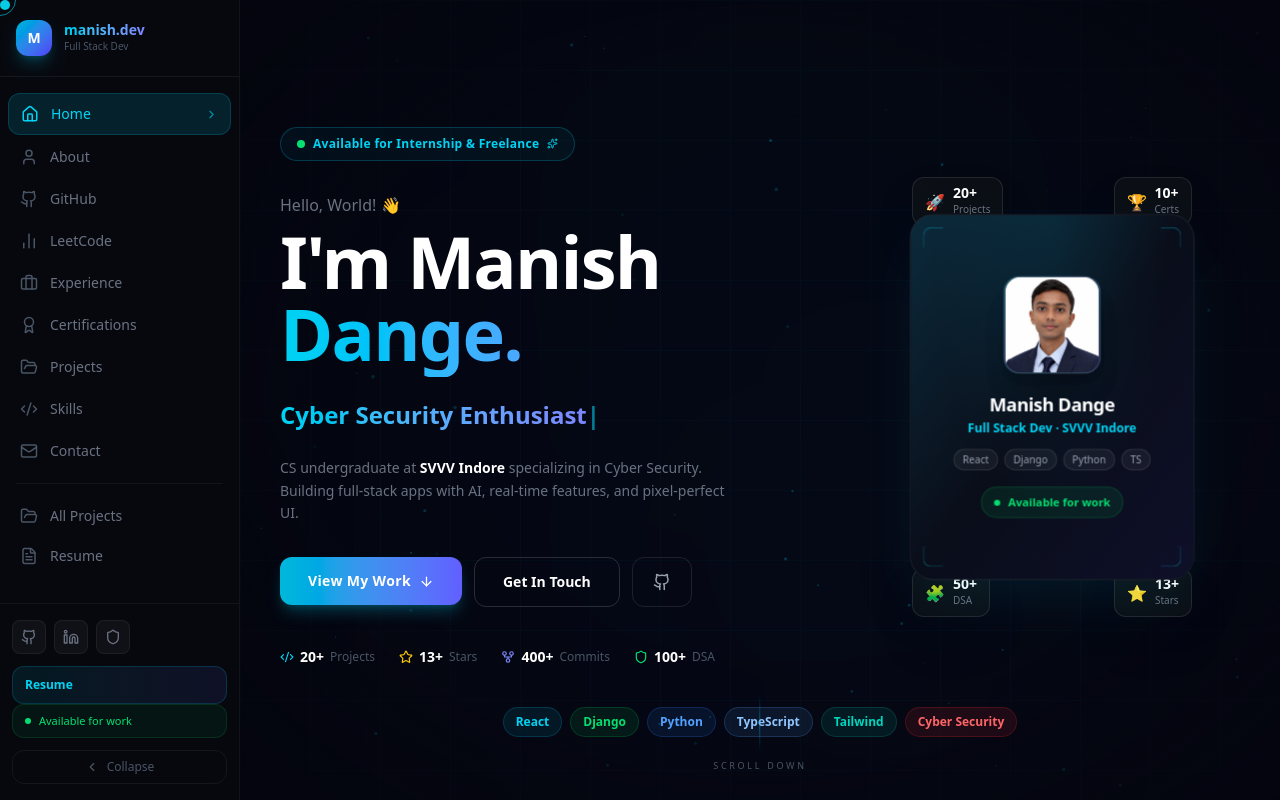
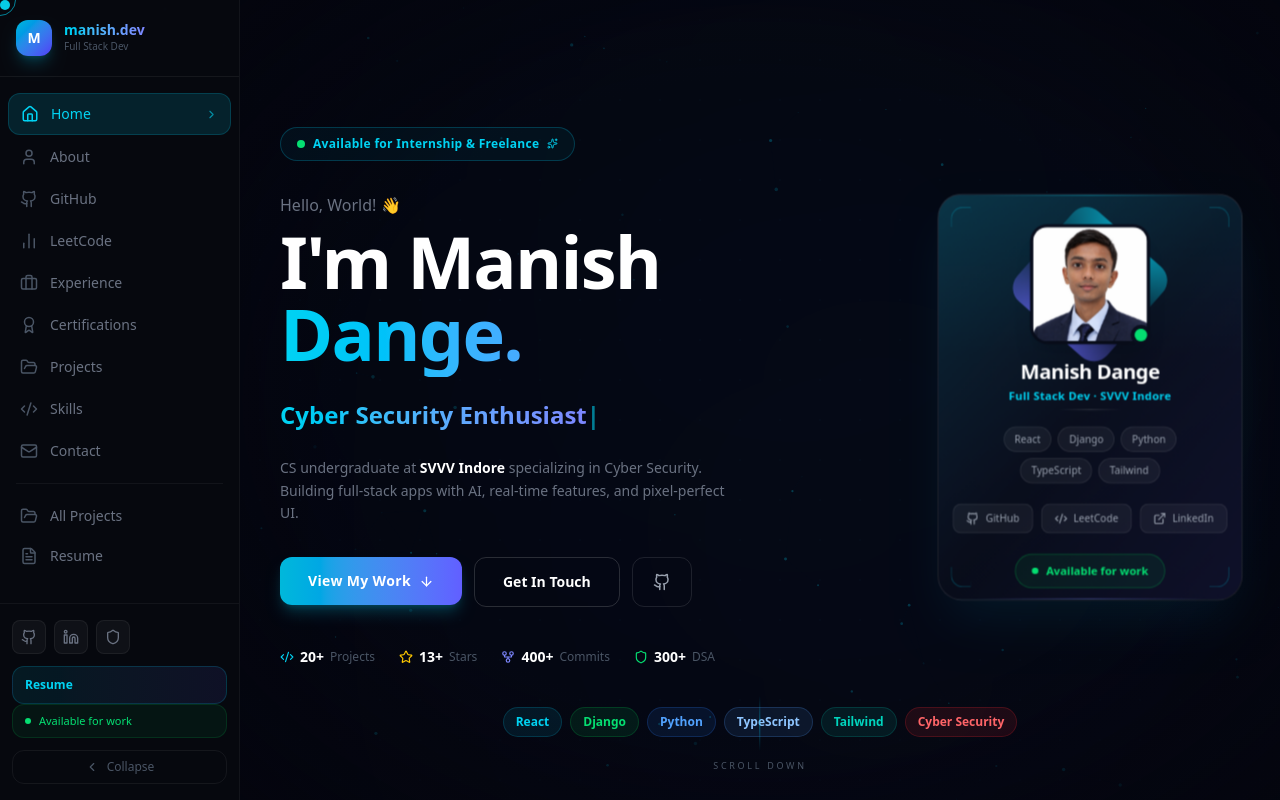
Before and after one commit to manish780386/Portfolio, a React (Vite) app: page / in a window 1280 px wide. Shown: the top 800 px of the page. Built offline with nearby package versions, Linux system fonts and the light colour scheme.

Commit message:
update hero page

```diff
--- a/src/sections/Hero.jsx
+++ b/src/sections/Hero.jsx
@@ -1,9 +1,7 @@
 import React, { useState, useEffect, useRef } from "react";
-import { motion, useScroll, useTransform, useMotionValue, useSpring } from "framer-motion";
+import { motion, useScroll, useTransform, useMotionValue, useSpring, AnimatePresence } from "framer-motion";
 import { Link } from "react-scroll";
-import { Github, ArrowDown, Sparkles, Code2, Shield, Star, GitFork } from "lucide-react";
-// ── REPLACE THIS with your real photo import:
-// import myPhoto from "../assets/photo.jpg";
+import { Github, ArrowDown, Sparkles, Code2, Shield, Star, GitFork, ExternalLink } from "lucide-react";
 import manish from "../assets/manish.png";
 
 /* ─── TYPEWRITER ─── */
@@ -63,20 +61,35 @@
   const y = useMotionValue(0);
   const rotateX = useSpring(useTransform(y, [-0.5, 0.5], [8, -8]), { stiffness: 260, damping: 26 });
   const rotateY = useSpring(useTransform(x, [-0.5, 0.5], [-8, 8]), { stiffness: 260, damping: 26 });
-
   const onMove = (e) => {
     const r = ref.current.getBoundingClientRect();
     x.set((e.clientX - r.left) / r.width - 0.5);
     y.set((e.clientY - r.top) / r.height - 0.5);
   };
   const reset = () => { x.set(0); y.set(0); };
-
   return (
     <motion.div ref={ref} onMouseMove={onMove} onMouseLeave={reset}
       style={{ rotateX, rotateY, transformStyle: "preserve-3d" }} className={className}>
       {children}
     </motion.div>
   );
+}
+
+/* ─── ANIMATED COUNTER ─── */
+function AnimCounter({ to, suffix = "" }) {
+  const [val, setVal] = useState(0);
+  const { ref, inView } = { ref: useRef(null), inView: true };
+  useEffect(() => {
+    let cur = 0;
+    const step = Math.ceil(to / 40);
+    const id = setInterval(() => {
+      cur += step;
+      if (cur >= to) { setVal(to); clearInterval(id); }
+      else setVal(cur);
+    }, 30);
+    return () => clearInterval(id);
+  }, [to]);
+  return <span>{val}{suffix}</span>;
 }
 
 /* ─── HERO ─── */
@@ -95,47 +108,60 @@
   ];
 
   const TECH = [
-    { name: "React",          color: "text-cyan-400",   bg: "bg-cyan-500/10 border-cyan-500/20" },
-    { name: "Django",         color: "text-green-400",  bg: "bg-green-500/10 border-green-500/20" },
-    { name: "Python",         color: "text-blue-400",   bg: "bg-blue-500/10 border-blue-500/20" },
-    { name: "TypeScript",     color: "text-blue-300",   bg: "bg-blue-400/10 border-blue-400/20" },
-    { name: "Tailwind",       color: "text-teal-400",   bg: "bg-teal-500/10 border-teal-500/20" },
-    { name: "Cyber Security", color: "text-red-400",    bg: "bg-red-500/10 border-red-500/20" },
+    { name: "React",          color: "text-cyan-400",  bg: "bg-cyan-500/10 border-cyan-500/20"   },
+    { name: "Django",         color: "text-green-400", bg: "bg-green-500/10 border-green-500/20" },
+    { name: "Python",         color: "text-blue-400",  bg: "bg-blue-500/10 border-blue-500/20"   },
+    { name: "TypeScript",     color: "text-blue-300",  bg: "bg-blue-400/10 border-blue-400/20"   },
+    { name: "Tailwind",       color: "text-teal-400",  bg: "bg-teal-500/10 border-teal-500/20"   },
+    { name: "Cyber Security", color: "text-red-400",   bg: "bg-red-500/10 border-red-500/20"     },
   ];
 
   const STATS = [
-    { icon: <Code2 size={14} className="text-cyan-400" />,   val: "20+",  label: "Projects" },
-    { icon: <Star size={14} className="text-yellow-400" />,  val: "13+",  label: "Stars" },
-    { icon: <GitFork size={14} className="text-indigo-400" />, val: "400+", label: "Commits" },
-    { icon: <Shield size={14} className="text-green-400" />, val: "100+",  label: "DSA" },
+    { icon: <Code2 size={14} className="text-cyan-400" />,    val: "20+",  label: "Projects" },
+    { icon: <Star size={14} className="text-yellow-400" />,   val: "13+",  label: "Stars"    },
+    { icon: <GitFork size={14} className="text-indigo-400" />, val: "400+", label: "Commits"  },
+    { icon: <Shield size={14} className="text-green-400" />,  val: "300+", label: "DSA"      },
+  ];
+
+  /* Rotating social links inside card */
+  const SOCIALS = [
+    { label: "GitHub",   url: "https://github.com/manish780386",                       icon: <Github size={13} />       },
+    { label: "LeetCode", url: "https://leetcode.com/u/dangemanish/",                  icon: <Code2 size={13} />        },
+    { label: "LinkedIn", url: "https://linkedin.com/in/manish-dange-2a03b6312",       icon: <ExternalLink size={13} /> },
   ];
 
   return (
     <section id="home" className="relative min-h-screen flex flex-col items-center justify-center overflow-hidden">
 
-      {/* BACKGROUND */}
+      {/* ── BACKGROUND ── */}
       <motion.div style={{ y: blobY }} className="absolute inset-0 z-0 pointer-events-none">
-        <motion.div animate={{ scale: [1,1.12,1], opacity: [0.4,0.65,0.4] }}
+        <motion.div
+          animate={{ scale: [1,1.12,1], opacity: [0.4,0.65,0.4] }}
           transition={{ repeat: Infinity, duration: 9, ease: "easeInOut" }}
-          className="absolute w-[900px] h-[900px] bg-cyan-500/[0.055] rounded-full blur-[250px] top-[-20%] left-[10%]" />
-        <motion.div animate={{ scale: [1,1.18,1], opacity: [0.3,0.55,0.3] }}
+          className="absolute w-[900px] h-[900px] bg-cyan-500/[0.055] rounded-full blur-[250px] top-[-20%] left-[10%]"
+        />
+        <motion.div
+          animate={{ scale: [1,1.18,1], opacity: [0.3,0.55,0.3] }}
           transition={{ repeat: Infinity, duration: 11, ease: "easeInOut", delay: 2 }}
-          className="absolute w-[700px] h-[700px] bg-indigo-500/[0.07] rounded-full blur-[220px] bottom-[-10%] right-[5%]" />
-        <div className="absolute inset-0 opacity-[0.022]"
-          style={{ backgroundImage: "linear-gradient(rgba(0,220,255,1) 1px,transparent 1px),linear-gradient(90deg,rgba(0,220,255,1) 1px,transparent 1px)", backgroundSize: "70px 70px" }} />
+          className="absolute w-[700px] h-[700px] bg-indigo-500/[0.07] rounded-full blur-[220px] bottom-[-10%] right-[5%]"
+        />
+        {/* subtle dot grid */}
+        <div className="absolute inset-0 opacity-[0.018]"
+          style={{ backgroundImage: "radial-gradient(circle, rgba(0,220,255,0.8) 1px, transparent 1px)", backgroundSize: "40px 40px" }} />
         <div className="absolute inset-0 bg-[radial-gradient(ellipse_80%_80%_at_50%_50%,transparent_50%,#04050e_100%)]" />
       </motion.div>
 
-      {/* CONTENT */}
+      {/* ── CONTENT ── */}
       <motion.div style={{ y: contentY, opacity: fade }}
-        className="relative z-10 w-full max-w-5xl mx-auto px-4 md:px-8 flex flex-col lg:flex-row items-center justify-between gap-10 pt-16">
+        className="relative z-10 w-full max-w-5xl mx-auto px-4 md:px-8 flex flex-col lg:flex-row items-center justify-between gap-12 pt-16">
 
         {/* LEFT */}
-        <motion.div initial={{ opacity: 0, x: -50 }} animate={{ opacity: 1, x: 0 }}
+        <motion.div
+          initial={{ opacity: 0, x: -50 }} animate={{ opacity: 1, x: 0 }}
           transition={{ duration: 1, ease: [0.22, 1, 0.36, 1] }}
-          className="flex-1 text-left min-w-0 max-w-xl">
-
-          {/* BADGE */}
+          className="flex-1 text-left min-w-0 max-w-xl"
+        >
+          {/* STATUS BADGE */}
           <motion.div initial={{ opacity: 0, y: -12 }} animate={{ opacity: 1, y: 0 }} transition={{ delay: 0.2 }}
             className="inline-flex items-center gap-2 px-4 py-2 rounded-full border border-cyan-500/25 bg-cyan-500/[0.06] text-cyan-400 text-xs font-semibold mb-8 tracking-wide">
             <span className="relative flex h-2 w-2">
@@ -179,7 +205,9 @@
           <motion.div initial={{ opacity: 0, y: 15 }} animate={{ opacity: 1, y: 0 }}
             transition={{ delay: 0.75 }} className="flex flex-wrap gap-3 mb-10">
             <Link to="projects" smooth offset={-20} duration={700}>
-              <motion.button whileHover={{ scale: 1.06, boxShadow: "0 0 40px rgba(6,182,212,0.35)" }} whileTap={{ scale: 0.95 }}
+              <motion.button
+                whileHover={{ scale: 1.06, boxShadow: "0 0 40px rgba(6,182,212,0.35)" }}
+                whileTap={{ scale: 0.95 }}
                 className="group relative flex items-center gap-2 px-7 py-3.5 rounded-xl bg-gradient-to-r from-cyan-500 to-indigo-500 font-bold text-white text-sm tracking-wide shadow-lg shadow-cyan-500/25 overflow-hidden">
                 <span className="absolute inset-0 bg-white/10 translate-x-[-110%] group-hover:translate-x-[110%] transition-transform duration-700 skew-x-12" />
                 View My Work <ArrowDown size={15} className="group-hover:translate-y-1 transition-transform" />
@@ -213,92 +241,150 @@
           </motion.div>
         </motion.div>
 
-        {/* RIGHT — 3D CARD (no cut-off badges) */}
-        <motion.div initial={{ opacity: 0, x: 60, scale: 0.88 }} animate={{ opacity: 1, x: 0, scale: 1 }}
+        {/* ── RIGHT: AESTHETIC PROFILE CARD ── */}
+        <motion.div
+          initial={{ opacity: 0, x: 60, scale: 0.88 }}
+          animate={{ opacity: 1, x: 0, scale: 1 }}
           transition={{ duration: 1.1, delay: 0.4, ease: [0.22, 1, 0.36, 1] }}
-          className="hidden lg:flex flex-shrink-0 items-center justify-center p-12"
-          style={{ perspective: 1200 }}>
-
-          <TiltCard className="relative w-[280px] h-[360px]">
-            {/* BADGES — positioned inside the padding area, not cut off */}
-            {[
-              { icon: "🚀", label: "Projects", value: "20+", pos: "absolute -top-10 left-0" },
-              { icon: "🏆", label: "Certs",    value: "10+", pos: "absolute -top-10 right-0" },
-              { icon: "🧩", label: "DSA",      value: "50+", pos: "absolute -bottom-10 left-0" },
-              { icon: "⭐", label: "Stars",    value: "13+", pos: "absolute -bottom-10 right-0" },
-            ].map((b, i) => (
-              <motion.div key={i}
-                initial={{ opacity: 0, scale: 0.6, y: 15 }}
-                animate={{ opacity: 1, scale: 1, y: 0 }}
-                transition={{ delay: 1.0 + i * 0.1, type: "spring", stiffness: 220, damping: 18 }}
-                className={`${b.pos} z-20 flex items-center gap-2 px-3 py-2 rounded-xl bg-[#0d1117]/90 border border-white/10 backdrop-blur-xl shadow-2xl`}>
-                <span className="text-base">{b.icon}</span>
-                <div>
-                  <div className="text-white font-bold text-sm leading-none">{b.value}</div>
-                  <div className="text-gray-500 text-[10px] mt-0.5">{b.label}</div>
-                </div>
-              </motion.div>
-            ))}
+          className="hidden lg:flex flex-shrink-0 items-center justify-center"
+          style={{ perspective: 1200 }}
+        >
+          <TiltCard className="relative w-[300px] h-[400px]">
 
             {/* MAIN CARD */}
-            <div className="relative w-full h-full rounded-3xl overflow-hidden border border-white/[0.08]
-              bg-gradient-to-br from-[#0d1b2a] via-[#0a0e1a] to-[#060812] shadow-2xl shadow-cyan-500/10"
-              style={{ transform: "translateZ(20px)" }}>
+            <div
+              className="relative w-full h-full rounded-3xl overflow-hidden border border-white/[0.1] shadow-2xl shadow-cyan-500/10"
+              style={{
+                background: "linear-gradient(145deg, #0d1b2a 0%, #0a0f1e 50%, #060812 100%)",
+                transform: "translateZ(20px)",
+              }}
+            >
+              {/* BG GLOW INSIDE CARD */}
+              <div className="absolute inset-0 bg-gradient-to-br from-cyan-500/10 via-transparent to-indigo-500/10" />
+              <div className="absolute top-0 left-0 right-0 h-40 bg-gradient-to-b from-cyan-500/[0.08] to-transparent" />
 
-              <div className="absolute inset-0 bg-gradient-to-br from-cyan-500/10 via-transparent to-indigo-500/10" />
-              <div className="absolute inset-0 bg-[radial-gradient(ellipse_at_top,rgba(6,182,212,0.09),transparent_60%)]" />
+              {/* TOP ACCENT LINE */}
+              <div className="absolute top-0 left-8 right-8 h-[1px] bg-gradient-to-r from-transparent via-cyan-400/50 to-transparent" />
 
-              {/* AVATAR — swap emoji div with <img> tag below when you have your photo */}
-              <div className="absolute inset-0 flex flex-col items-center justify-center gap-4 px-4">
+              {/* CORNER BRACKETS */}
+              {[
+                "top-3 left-3 border-t border-l rounded-tl-xl",
+                "top-3 right-3 border-t border-r rounded-tr-xl",
+                "bottom-3 left-3 border-b border-l rounded-bl-xl",
+                "bottom-3 right-3 border-b border-r rounded-br-xl",
+              ].map((c, i) => (
+                <div key={i} className={`absolute w-5 h-5 border-cyan-400/25 ${c}`} />
+              ))}
 
+              {/* PHOTO SECTION */}
+              <div className="absolute inset-0 flex flex-col items-center pt-8 px-5">
 
-                <div className="w-24 h-24 rounded-2xl bg-gradient-to-br from-cyan-500/20 to-indigo-500/20
-                  border border-white/10 flex items-center justify-center shadow-xl text-5xl">
+                {/* PHOTO with ring */}
+                <div className="relative mb-4">
+                  {/* Animated ring */}
+                  <motion.div
+                    animate={{ rotate: 360 }}
+                    transition={{ repeat: Infinity, duration: 8, ease: "linear" }}
+                    className="absolute -inset-[3px] rounded-2xl"
+                    style={{
+                      background: "conic-gradient(from 0deg, transparent 0deg, #06b6d4 90deg, transparent 180deg, #6366f1 270deg, transparent 360deg)",
+                      borderRadius: "18px",
+                    }}
+                  />
+                  {/* Static background ring */}
+                  <div className="absolute -inset-[3px] rounded-2xl bg-[#0a0f1e]" style={{ borderRadius: "17px" }} />
+                  {/* Photo */}
                   <img
-                        src={manish}
-                        alt="Manish"
-                       className="w-24 h-24
-                         rounded-2xl object-cover
-                         border border-white/10
-                         shadow-xl"
-                      />
-                </div>
-
-                <div className="text-center">
-                  <p className="text-white font-black text-lg tracking-tight mb-0.5">Manish Dange</p>
-                  <p className="text-cyan-400 text-xs font-semibold mb-3">Full Stack Dev · SVVV Indore</p>
-                  <div className="flex flex-wrap justify-center gap-1.5">
-                    {["React", "Django", "Python", "TS"].map((t, i) => (
-                      <span key={i} className="px-2 py-0.5 bg-white/5 border border-white/10 rounded-full text-[10px] text-gray-400">{t}</span>
-                    ))}
+                    src={manish}
+                    alt="Manish Dange"
+                    className="relative w-28 h-28 object-cover shadow-xl"
+                    style={{ borderRadius: "14px" }}
+                  />
+                  {/* Online dot */}
+                  <div className="absolute -bottom-1 -right-1 w-5 h-5 rounded-full bg-[#0a0f1e] flex items-center justify-center">
+                    <div className="w-3 h-3 rounded-full bg-green-400">
+                      <div className="w-3 h-3 rounded-full bg-green-400 animate-ping opacity-75" />
+                    </div>
                   </div>
                 </div>
 
-                <div className="flex items-center gap-2 px-3 py-1.5 rounded-full bg-green-500/10 border border-green-500/20">
-                  <span className="w-1.5 h-1.5 rounded-full bg-green-400 animate-pulse" />
+                {/* NAME */}
+                <p className="text-white font-black text-xl tracking-tight mb-0.5">Manish Dange</p>
+                <p className="text-cyan-400 text-[11px] font-semibold tracking-wide mb-1">Full Stack Dev · SVVV Indore</p>
+
+                {/* DIVIDER */}
+                <div className="w-16 h-[1px] bg-gradient-to-r from-transparent via-white/20 to-transparent mb-4" />
+
+                {/* TECH PILLS */}
+                <div className="flex flex-wrap justify-center gap-1.5 mb-5 px-2">
+                  {["React", "Django", "Python", "TypeScript", "Tailwind"].map((t, i) => (
+                    <motion.span
+                      key={i}
+                      initial={{ opacity: 0, scale: 0.8 }}
+                      animate={{ opacity: 1, scale: 1 }}
+                      transition={{ delay: 1.2 + i * 0.08 }}
+                      className="px-2.5 py-1 bg-white/[0.05] border border-white/[0.08] rounded-full text-[10px] text-gray-400 hover:text-cyan-400 hover:border-cyan-400/30 transition cursor-default"
+                    >
+                      {t}
+                    </motion.span>
+                  ))}
+                </div>
+
+                {/* SOCIAL LINKS ROW */}
+                <div className="flex gap-2 mb-5">
+                  {SOCIALS.map((s, i) => (
+                    <motion.a
+                      key={i}
+                      href={s.url}
+                      target="_blank"
+                      rel="noopener noreferrer"
+                      initial={{ opacity: 0, y: 10 }}
+                      animate={{ opacity: 1, y: 0 }}
+                      transition={{ delay: 1.5 + i * 0.1 }}
+                      whileHover={{ scale: 1.1, y: -2 }}
+                      className="flex items-center gap-1.5 px-3 py-1.5 rounded-lg bg-white/[0.05] border border-white/[0.08] text-gray-400 hover:text-cyan-400 hover:border-cyan-400/30 transition text-[10px] font-medium"
+                    >
+                      {s.icon}
+                      {s.label}
+                    </motion.a>
+                  ))}
+                </div>
+
+                {/* AVAILABILITY BADGE */}
+                <motion.div
+                  initial={{ opacity: 0, scale: 0.9 }}
+                  animate={{ opacity: 1, scale: 1 }}
+                  transition={{ delay: 1.7 }}
+                  className="flex items-center gap-2 px-4 py-2 rounded-full bg-green-500/[0.08] border border-green-500/25"
+                >
+                  <span className="relative flex h-1.5 w-1.5">
+                    <span className="animate-ping absolute inline-flex h-full w-full rounded-full bg-green-400 opacity-75" />
+                    <span className="relative inline-flex rounded-full h-1.5 w-1.5 bg-green-400" />
+                  </span>
                   <span className="text-green-400 text-[11px] font-semibold">Available for work</span>
-                </div>
+                </motion.div>
               </div>
 
               {/* SCANLINE */}
-              <motion.div animate={{ y: [-360, 360] }} transition={{ repeat: Infinity, duration: 5, ease: "linear" }}
-                className="absolute inset-x-0 h-20 bg-gradient-to-b from-transparent via-cyan-400/[0.04] to-transparent pointer-events-none" />
+              <motion.div
+                animate={{ y: [-400, 400] }}
+                transition={{ repeat: Infinity, duration: 6, ease: "linear" }}
+                className="absolute inset-x-0 h-24 bg-gradient-to-b from-transparent via-cyan-400/[0.03] to-transparent pointer-events-none"
+              />
 
-              {/* CORNERS */}
-              {["top-3 left-3 border-t border-l rounded-tl-lg","top-3 right-3 border-t border-r rounded-tr-lg",
-                "bottom-3 left-3 border-b border-l rounded-bl-lg","bottom-3 right-3 border-b border-r rounded-br-lg"].map((c, i) => (
-                <div key={i} className={`absolute w-5 h-5 border-cyan-400/30 ${c}`} />
-              ))}
+              {/* BOTTOM ACCENT */}
+              <div className="absolute bottom-0 left-8 right-8 h-[1px] bg-gradient-to-r from-transparent via-indigo-400/40 to-transparent" />
             </div>
           </TiltCard>
         </motion.div>
       </motion.div>
 
-      {/* TECH PILLS */}
+      {/* ── TECH PILLS ── */}
       <motion.div initial={{ opacity: 0, y: 20 }} animate={{ opacity: 1, y: 0 }} transition={{ delay: 1.1 }}
         className="relative z-10 flex flex-wrap justify-center gap-2 mt-10 px-6">
         {TECH.map((t, i) => (
-          <motion.span key={i} initial={{ opacity: 0, scale: 0.85 }} animate={{ opacity: 1, scale: 1 }}
+          <motion.span key={i}
+            initial={{ opacity: 0, scale: 0.85 }} animate={{ opacity: 1, scale: 1 }}
             transition={{ delay: 1.1 + i * 0.07 }} whileHover={{ scale: 1.1, y: -3 }}
             className={`px-3 py-1.5 rounded-full border text-xs font-semibold ${t.color} ${t.bg} cursor-default`}>
             {t.name}
@@ -306,8 +392,9 @@
         ))}
       </motion.div>
 
-      {/* SCROLL INDICATOR */}
-      <motion.div className="absolute bottom-8 left-1/2 -translate-x-1/2 flex flex-col items-center gap-2 z-10"
+      {/* ── SCROLL INDICATOR ── */}
+      <motion.div
+        className="absolute bottom-8 left-1/2 -translate-x-1/2 flex flex-col items-center gap-2 z-10"
         animate={{ y: [0, 10, 0] }} transition={{ repeat: Infinity, duration: 2.5, ease: "easeInOut" }}>
         <div className="w-px h-14 bg-gradient-to-b from-transparent via-cyan-500/50 to-transparent" />
         <span className="text-[9px] text-gray-600 tracking-[0.3em] uppercase">Scroll Down</span>
```
